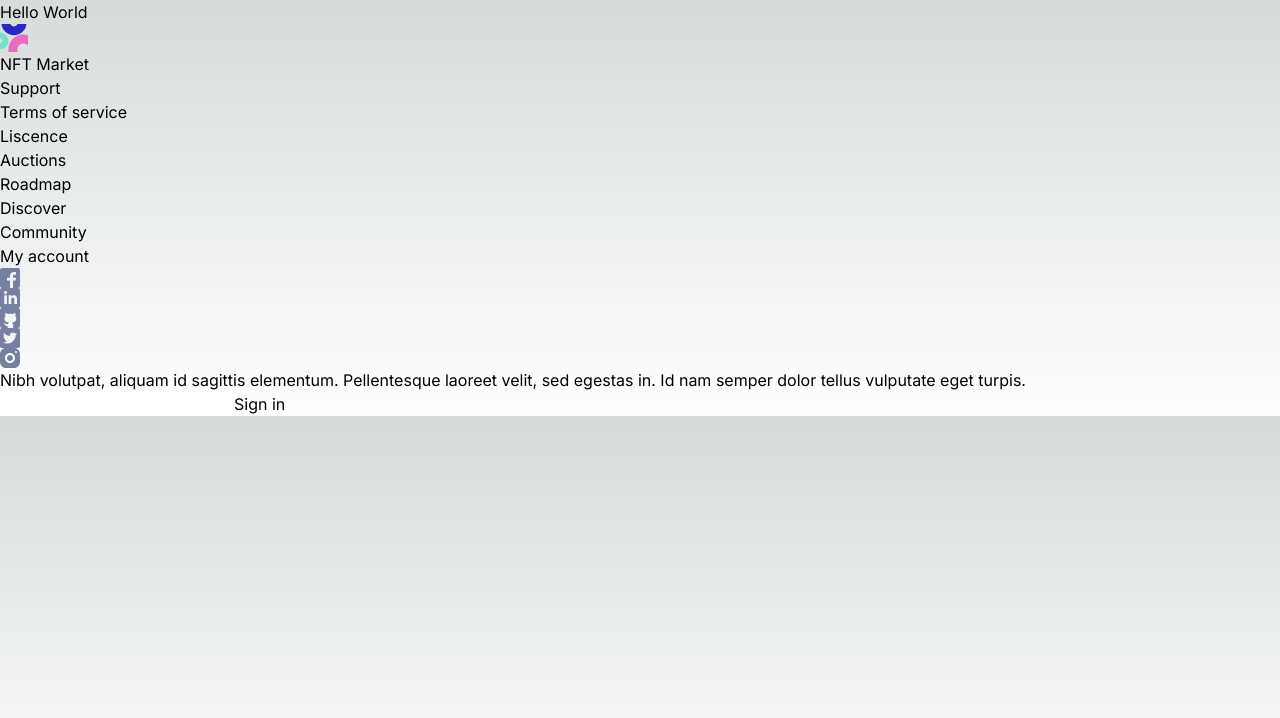
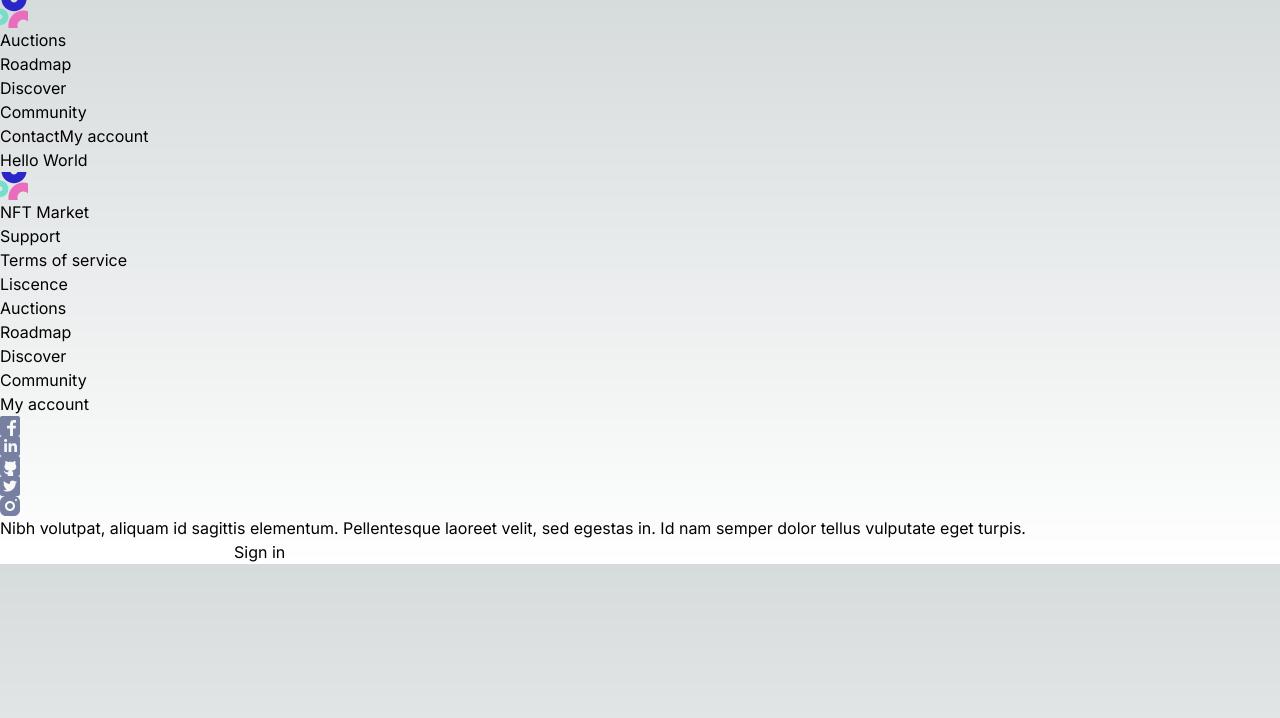
Before and after one commit to climaxmba/nft-marketplace, a Next.js app: page / in a window 1280 px wide. Shown: the top 718 px of the page. Built offline with nearby package versions, Linux system fonts and the light colour scheme.

Commit message:
Add navbar

```diff
--- a/src/app/layout.tsx
+++ b/src/app/layout.tsx
@@ -4,6 +4,7 @@ import Footer from "../components/Footer";
 import "./globals.css";
 
 import { Providers } from "../GlobalRedux/provider";
+import NavBar from "../components/NavBar";
 
 const inter = Inter({ subsets: ["latin"] });
 
@@ -21,6 +22,7 @@ export default function RootLayout({
     <html lang="en">
       <body className={inter.className}>
         <Providers>
+          <NavBar />
           {children}
           <Footer />
         </Providers>
--- a/src/components/NavBar.tsx
+++ b/src/components/NavBar.tsx
@@ -1 +1,22 @@
 "use client";
+
+import Logo from "./Logo";
+import { Button } from "./utils";
+
+export default function NavBar() {
+  return <nav>
+    <Logo />
+
+    <ul>
+      <li><a href="#">Auctions</a></li>
+      <li><a href="#">Roadmap</a></li>
+      <li><a href="#">Discover</a></li>
+      <li><a href="#">Community</a></li>
+    </ul>
+
+    <div>
+      <Button text="Contact" />
+      <Button text="My account" />
+    </div>
+  </nav>;
+}
```
